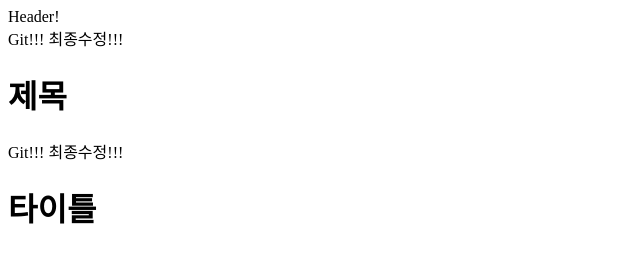
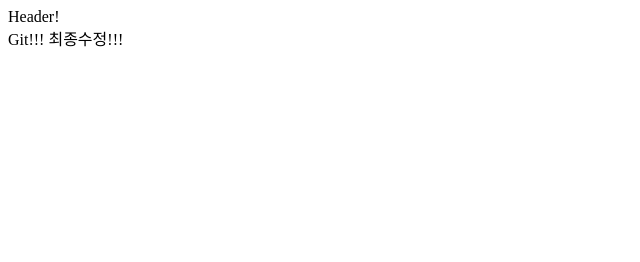
Before and after one commit to InvictaBadguy/gitTest, a plain HTML site: page index.html in a window 1280 px wide. Shown: the whole page, without its empty margins (0-640 px from the left). Drawn offline with Linux system fonts and the light colour scheme.

Commit message:
Revert "#6. index.html 파일 수정"
This reverts commit 8d08681788e72a7b662c46a06b9378736e23c33b.

```diff
--- a/index.html
+++ b/index.html
@@ -4,8 +4,5 @@
     </header>
     <body>
         Git!!! 최종수정!!!
-        <h1>제목</h1>
-        Git!!! 최종수정!!!
-        <h1>타이틀</h1>
     </body>
 </html>
```
